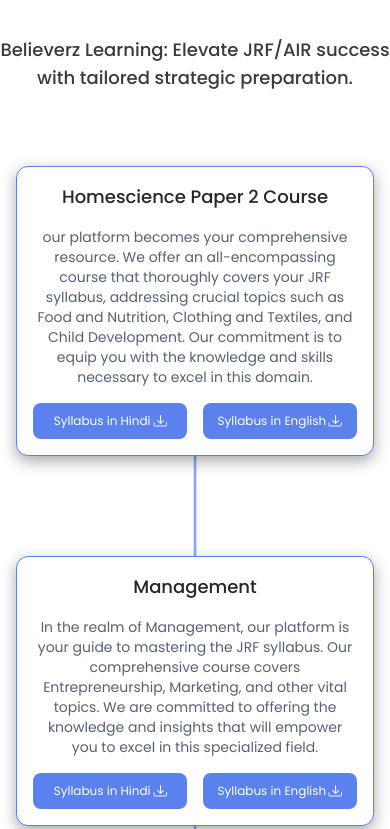
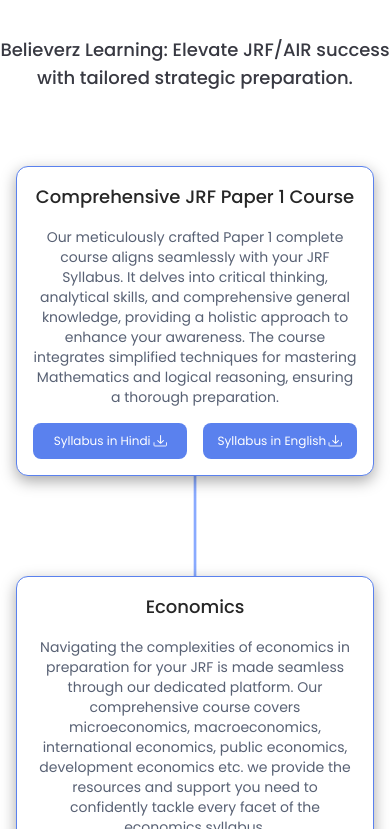
Before and after one commit to Ganeshghatti/Beliverz-frontend, a React (Vite) app: page / in a window 390 px wide. Shown: the part 5835-6664 px from the top of the page. Built offline with nearby package versions, Linux system fonts and the light colour scheme; no server answers.

Commit message:
home responsive

```diff
--- a/src/pages/Home/BLS/BLS.jsx
+++ b/src/pages/Home/BLS/BLS.jsx
@@ -29,11 +29,11 @@
         Believerz Learning: Elevate JRF/AIR success with tailored strategic
         preparation.
       </p>
-      <div className="w-11/12 flex mt-20 md:mt-0 BLS-content-div md:flex-col">
+      <div className="w-11/12 flex mt-20 md:mt-0 BLS-content-div md:flex-col-reverse">
         <div className="flex flex-col justify-around pt-20 md:pt-0 custom-width-45 items-end md:w-full md:items-center">
           <div className="flex flex-col md:items-center gap-4 p-8 BLS-card rounded-xl w-11/12 md:w-full md:p-4">
             <p className="text-black1 text-2xl md:text-lg font-medium md:text-center">
-              Homescience Paper 2 Course{" "}
+              Homescience
             </p>
             <p className="text-[#586174] text-sm font-normal md:text-center">
               our platform becomes your comprehensive resource. We offer an
@@ -286,9 +286,14 @@
           </div>{" "}
           <div className="flex flex-col md:items-center gap-4 p-8 BLS-card rounded-xl w-11/12 md:w-full md:p-4">
             <p className="text-black1 text-2xl md:text-lg font-medium md:text-center">
-Law            </p>
+              Law{" "}
+            </p>
             <p className="text-[#586174] text-sm font-normal md:text-center">
-            For those pursuing JRF in Law, our platform serves as your comprehensive source. Our course spans all legal topics and principles integral to the JRF syllabus. We provide a focused and detailed examination of the subject, ensuring that you are thoroughly prepared for success.
+              For those pursuing JRF in Law, our platform serves as your
+              comprehensive source. Our course spans all legal topics and
+              principles integral to the JRF syllabus. We provide a focused and
+              detailed examination of the subject, ensuring that you are
+              thoroughly prepared for success.
             </p>
             <div className="w-full gap-4 flex md:items-center mt-4 md:mt-0 md:justify-around">
               <button
```
